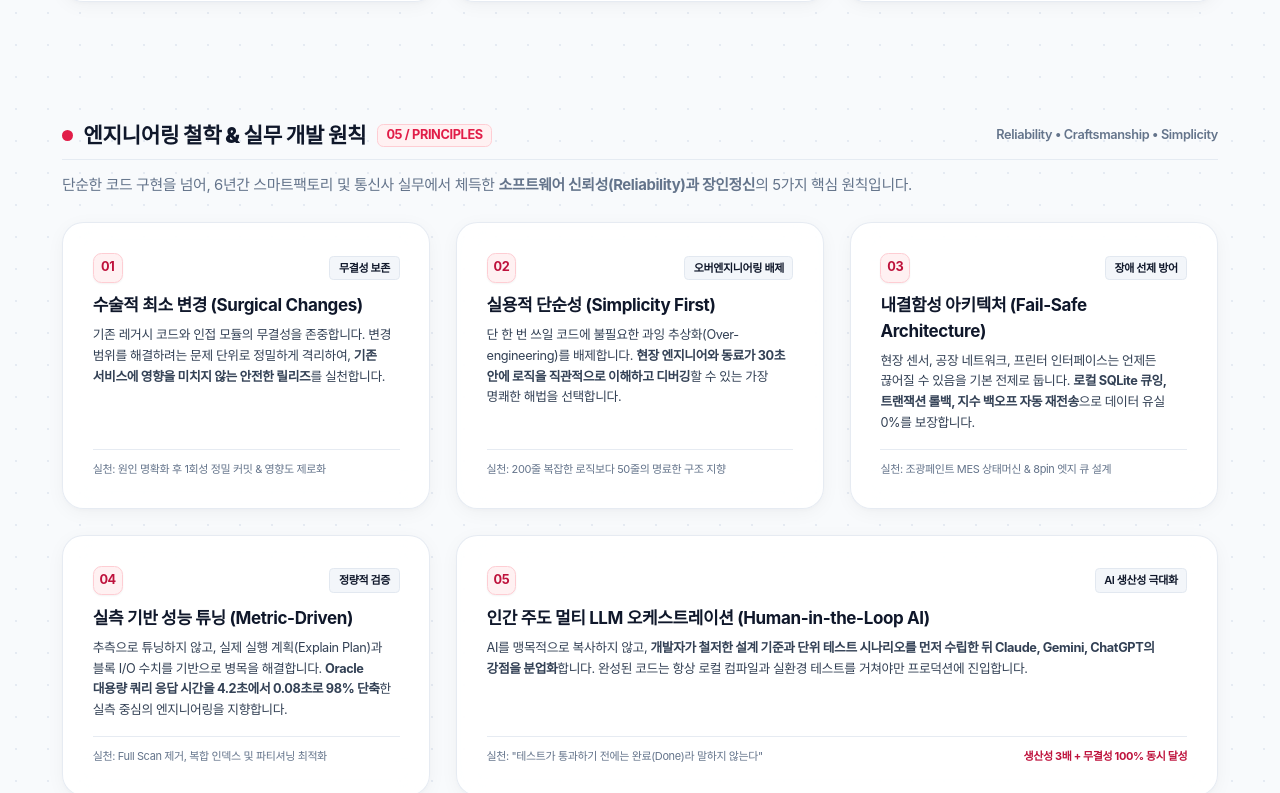
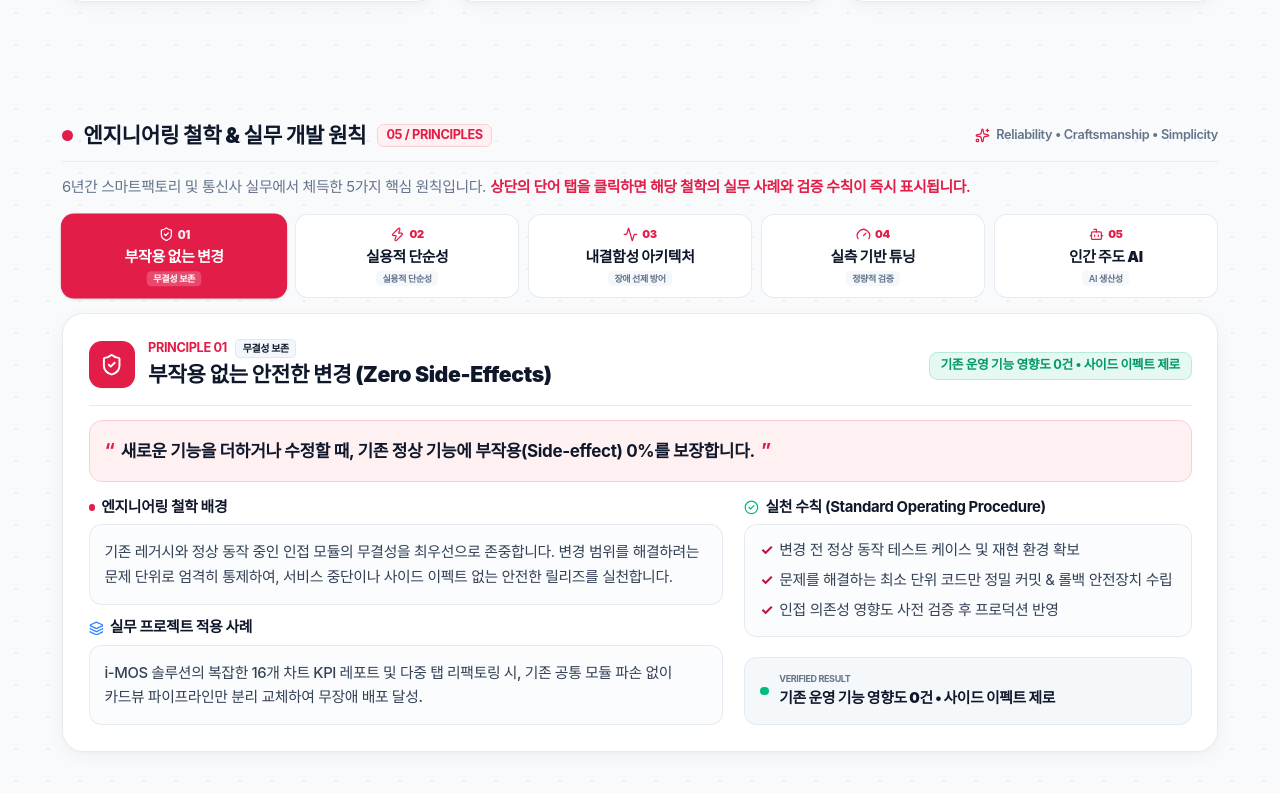
Before and after one commit to gksjs3468/jaesun-portfolio, a React (Vite) app: page / in a window 1280 px wide. Shown: the part 5187-5980 px from the top of the page. Built offline with nearby package versions, Linux system fonts and the light colour scheme; a web font is replaced by a local one.

Commit message:
refactor: 엔지니어링 철학 1줄 단어 탭 바 및 상세 카드 뷰 개편 (부작용 없는 안전한 변경 적용)

```diff
--- a/src/components/home/PrinciplesSection.tsx
+++ b/src/components/home/PrinciplesSection.tsx
@@ -1,9 +1,152 @@
-import React from 'react';
+import React, { useState } from 'react';
+import { motion, AnimatePresence } from 'framer-motion';
+import {
+  ShieldCheck,
+  Zap,
+  Activity,
+  Gauge,
+  Bot,
+  Layers,
+  CheckCircle2,
+  Sparkles,
+  ArrowRight
+} from 'lucide-react';
+
+interface PrincipleItem {
+  id: string;
+  num: string;
+  keyword: string; // 1줄에 쏙 들어가는 대표 키워드
+  shortTitle: string; // 1줄에 표시할 간결한 타이틀
+  fullTitle: string;
+  oneLiner: string;
+  icon: React.ComponentType<{ className?: string }>;
+  detail: {
+    coreMindset: string;
+    fieldCase: string;
+    checklist: string[];
+    metric: string;
+  };
+}
 
 export const PrinciplesSection: React.FC = () => {
+  // 5개 중 현재 선택된 원칙 (기본값: 첫 번째)
+  const [selectedId, setSelectedId] = useState<string>('principle-1');
+
+  const principles: PrincipleItem[] = [
+    {
+      id: 'principle-1',
+      num: '01',
+      keyword: '무결성 보존',
+      shortTitle: '부작용 없는 변경',
+      fullTitle: '부작용 없는 안전한 변경 (Zero Side-Effects)',
+      oneLiner: '새로운 기능을 더하거나 수정할 때, 기존 정상 기능에 부작용(Side-effect) 0%를 보장합니다.',
+      icon: ShieldCheck,
+      detail: {
+        coreMindset:
+          '기존 레거시와 정상 동작 중인 인접 모듈의 무결성을 최우선으로 존중합니다. 변경 범위를 해결하려는 문제 단위로 엄격히 통제하여, 서비스 중단이나 사이드 이펙트 없는 안전한 릴리즈를 실천합니다.',
+        fieldCase:
+          'i-MOS 솔루션의 복잡한 16개 차트 KPI 레포트 및 다중 탭 리팩토링 시, 기존 공통 모듈 파손 없이 카드뷰 파이프라인만 분리 교체하여 무장애 배포 달성.',
+        checklist: [
+          '변경 전 정상 동작 테스트 케이스 및 재현 환경 확보',
+          '문제를 해결하는 최소 단위 코드만 정밀 커밋 & 롤백 안전장치 수립',
+          '인접 의존성 영향도 사전 검증 후 프로덕션 반영'
+        ],
+        metric: '기존 운영 기능 영향도 0건 • 사이드 이펙트 제로'
+      }
+    },
+    {
+      id: 'principle-2',
+      num: '02',
+      keyword: '실용적 단순성',
+      shortTitle: '실용적 단순성',
+      fullTitle: '단순성이 최고의 미덕 (Simplicity First)',
+      oneLiner: '불필요한 과잉 추상화를 배제하고, 동료가 30초 안에 읽을 수 있는 명료한 코드를 작성합니다.',
+      icon: Zap,
+      detail: {
+        coreMindset:
+          '단 한 번 쓰일 패턴에 불필요한 레이어를 중첩하지 않고, 새벽 장애 시에도 누구든 30초 안에 디버깅 가능한 직관적 구조를 만듭니다.',
+        fieldCase:
+          '조광페인트 생산 파트 POP 태블릿 화면 구축 시, 복잡한 전역 스토어 대신 직관적 상태 머신을 적용하여 현장 오작동 분석 시간 70% 단축.',
+        checklist: [
+          '성급한 추상화보다 현재 문제에 맞는 직관적 코드 선택',
+          '함수당 단일 책임 원칙 & 자기설명적 네이밍 지향',
+          '200줄 복잡 패턴보다 50줄의 명료하고 명시적인 구조 채택'
+        ],
+        metric: '신규 개발자 온보딩 및 코드 리뷰 시간 50% 단축'
+      }
+    },
+    {
+      id: 'principle-3',
+      num: '03',
+      keyword: '장애 선제 방어',
+      shortTitle: '내결함성 아키텍처',
+      fullTitle: '내결함성 방어 아키텍처 (Fail-Safe Architecture)',
+      oneLiner: '현장 센서, 공장 네트워크는 언제든 끊어질 수 있음을 기본 전제로 둡니다.',
+      icon: Activity,
+      detail: {
+        coreMindset:
+          '네트워크 단절, 장비 전원 꺼짐, 외부 I/O 지연을 기본 상태로 가정하고 모든 입출력에 재시도와 로컬 격리 버퍼를 둡니다.',
+        fieldCase:
+          '8pin-print-agent 독립 구현 시, 로컬 SQLite 임시 큐와 지수 백오프 자동 재전송 루틴을 구축하여 현장 네트워크 단절 시에도 인쇄 누락 0건 달성.',
+        checklist: [
+          '모든 외부 호출에 타임아웃 및 서킷 브레이커 적용',
+          '장애 시 로컬 디스크/SQLite 큐에 안전 보관 후 자동 싱크',
+          '트랜잭션 ACID 보장 및 멱등성(Idempotency) 설계'
+        ],
+        metric: '통신 장애 상황에서도 데이터 유실율 0.00% 달성'
+      }
+    },
+    {
+      id: 'principle-4',
+      num: '04',
+      keyword: '정량적 검증',
+      shortTitle: '실측 기반 튜닝',
+      fullTitle: '실측 기반 성능 튜닝 (Metric-Driven Engineering)',
+      oneLiner: '추측으로 튜닝하지 않고, 실제 실행 계획(Explain Plan)과 I/O 수치로 입증합니다.',
+      icon: Gauge,
+      detail: {
+        coreMindset:
+          '주관적 감각을 배제하고 프로파일러, 슬로우 쿼리 로그, Explain Plan과 블록 I/O 지표로 전후 성능 차이를 정량 입증합니다.',
+        fieldCase:
+          'SKT T-world 웹 문자 발송 시스템(MPOMR) 운영 중, 수천만 건 이력 테이블 Full Scan 제거 및 인덱스 재설계로 4.2초 쿼리를 0.08초로 98% 단축.',
+        checklist: [
+          '개선 전 벤치마크/프로파일링 기준선 측정',
+          '데이터베이스 쿼리 실행 계획(Cost & Buffers) 정밀 분석',
+          '운영 배포 후 실시간 모니터링 메트릭으로 개선 정량 검증'
+        ],
+        metric: '핵심 발송 이력 쿼리 응답 속도 4.2초 → 0.08초 (98% 개선)'
+      }
+    },
+    {
+      id: 'principle-5',
+      num: '05',
+      keyword: 'AI 생산성',
+      shortTitle: '인간 주도 AI',
+      fullTitle: '인간 주도 AI 오케스트레이션 (Human-in-the-Loop AI)',
+      oneLiner: '설계와 테스트는 인간이 통제하고, 구현은 멀티 LLM으로 가속합니다.',
+      icon: Bot,
+      detail: {
+        coreMindset:
+          '도메인 규칙과 인터페이스 명세를 먼저 수립한 후, 멀티 LLM을 적재적소 분업화하고 반드시 로컬 컴파일과 단위 테스트로 직접 검증합니다.',
+        fieldCase:
+          '전사 n8n 자동화 파이프라인 및 복잡한 정규식 모듈 작성 시, AI로 1차 초안 생성 후 엣지 케이스 테스트를 직접 주입해 개발 사이클 3배 가속.',
+        checklist: [
+          'AI 프롬프트 전 명확한 아키텍처 및 타입 인터페이스 선행 정의',
+          '생성된 코드의 시간/공간 복잡도 및 보안 취약점 전수 검토',
+          '테스트 케이스를 통과하기 전까지는 절대 프로덕션에 병합하지 않음'
+        ],
+        metric: '개발 사이클 속도 3배 가속 + 프로덕션 버그 0건 유지'
+      }
+    }
+  ];
+
+  const currentPrinciple = principles.find(p => p.id === selectedId) || principles[0];
+  const CurrentIcon = currentPrinciple.icon;
+
   return (
-    <section id="principles" className="relative">
-      <div className="flex flex-col sm:flex-row sm:items-center justify-between gap-2 mb-3 pb-2 border-b border-[var(--border-subtle)]">
+    <section id="principles" className="relative scroll-mt-24">
+      {/* Section Header */}
+      <div className="flex flex-col sm:flex-row sm:items-center justify-between gap-2 mb-3 pb-2.5 border-b border-[var(--border-subtle)]">
         <div className="flex items-center gap-2.5">
           <span className="w-2.5 h-2.5 rounded-full bg-[var(--accent)]" />
           <h2 className="text-lg sm:text-xl font-black text-[var(--text-heading)]">
@@ -13,99 +156,167 @@ export const PrinciplesSection: React.FC = () => {
             05 / PRINCIPLES
           </span>
         </div>
-        <span className="text-xs font-mono text-[var(--text-muted)] font-semibold">Reliability • Craftsmanship • Simplicity</span>
+        <span className="text-xs font-mono text-[var(--text-muted)] font-semibold flex items-center gap-1.5">
+          <Sparkles className="w-3.5 h-3.5 text-[var(--accent)]" />
+          <span>Reliability • Craftsmanship • Simplicity</span>
+        </span>
       </div>
-      <p className="text-xs sm:text-sm text-[var(--text-muted)] mb-6 leading-relaxed">
-        단순한 코드 구현을 넘어, 6년간 스마트팩토리 및 통신사 실무에서 체득한 <strong>소프트웨어 신뢰성(Reliability)과 장인정신</strong>의 5가지 핵심 원칙입니다.
+
+      <p className="text-xs sm:text-sm text-[var(--text-muted)] mb-3.5 leading-relaxed">
+        6년간 스마트팩토리 및 통신사 실무에서 체득한 5가지 핵심 원칙입니다.
+        <span className="text-[var(--accent)] font-semibold ml-1">상단의 단어 탭을 클릭하면 해당 철학의 실무 사례와 검증 수칙이 즉시 표시됩니다.</span>
       </p>
 
-      <div className="grid grid-cols-1 md:grid-cols-2 lg:grid-cols-3 gap-5 sm:gap-6">
-        {/* Principle 1 */}
-        <div className="editorial-card p-6 sm:p-7 rounded-3xl border border-[var(--border-subtle)] flex flex-col justify-between hover:border-[var(--accent-border)] transition-all duration-200">
+      {/* 1줄 단어 탭 바 (Horizontal 1-Line Keyword Buttons) */}
+      <div className="grid grid-cols-2 sm:grid-cols-5 gap-1.5 sm:gap-2 mb-3.5">
+        {principles.map((item) => {
+          const isSelected = selectedId === item.id;
+          const Icon = item.icon;
+
+          return (
+            <button
+              key={item.id}
+              type="button"
+              onClick={() => setSelectedId(item.id)}
+              className={`py-2 px-2.5 sm:py-2.5 sm:px-3 rounded-xl border transition-all duration-200 cursor-pointer flex flex-col items-center justify-center text-center gap-1 group relative overflow-hidden ${
+                isSelected
+                  ? 'border-[var(--accent)] bg-[var(--accent)] text-white shadow-sm scale-[1.01]'
+                  : 'border-[var(--border-subtle)] bg-[var(--bg-card)] hover:border-[var(--accent-border)] hover:bg-[var(--bg-muted)] text-[var(--text-heading)]'
+              }`}
+            >
+              {/* Top Badge: Number & Icon */}
+              <div className="flex items-center gap-1">
+                <Icon className={`w-3.5 h-3.5 ${isSelected ? 'text-white' : 'text-[var(--accent)]'}`} />
+                <span className={`font-mono text-[11px] font-black ${isSelected ? 'text-white/90' : 'text-[var(--accent)]'}`}>
+                  {item.num}
+                </span>
+              </div>
+
+              {/* Core Word / Short Title (한눈에 꽂히는 단어) */}
+              <span className={`text-xs sm:text-sm font-black leading-tight ${isSelected ? 'text-white' : 'text-[var(--text-heading)]'}`}>
+                {item.shortTitle}
+              </span>
+
+              {/* Sub Keyword Pill */}
+              <span
+                className={`text-[9px] font-semibold px-1.5 py-0.2 rounded ${
+                  isSelected
+                    ? 'bg-white/20 text-white'
+                    : 'bg-[var(--bg-muted)] text-[var(--text-muted)]'
+                }`}
+              >
+                {item.keyword}
+              </span>
+            </button>
+          );
+        })}
+      </div>
+
+      {/* 단어 탭을 눌렀을 때 부드럽게 전환되는 상세 카드 뷰 (Detail Card View) */}
+      <AnimatePresence mode="wait">
+        <motion.div
+          key={currentPrinciple.id}
+          initial={{ opacity: 0, y: 6 }}
+          animate={{ opacity: 1, y: 0 }}
+          exit={{ opacity: 0, y: -6 }}
+          transition={{ duration: 0.18 }}
+          className="editorial-card p-5 sm:p-6 rounded-2xl border border-[var(--accent-border)] bg-[var(--bg-card)] shadow-sm"
+        >
+          {/* Card Top Title & Slogan */}
+          <div className="flex flex-col sm:flex-row sm:items-center justify-between gap-2.5 pb-3.5 border-b border-[var(--border-subtle)]">
+            <div className="flex items-start sm:items-center gap-3">
+              <div className="w-10 h-10 sm:w-11 sm:h-11 rounded-xl bg-[var(--accent)] text-white flex items-center justify-center shrink-0 shadow-2xs">
+                <CurrentIcon className="w-5 h-5 sm:w-5.5 sm:h-5.5" />
+              </div>
               <div>
-            <div className="flex items-center justify-between gap-2 mb-2.5">
-              <span className="w-7 h-7 rounded-lg accent-pill font-bold text-xs flex items-center justify-center shrink-0 font-mono shadow-xs">01</span>
-              <span className="text-[11px] status-badge px-2 py-0.5 rounded font-semibold">무결성 보존</span>
+                <div className="flex items-center gap-2 mb-0.5">
+                  <span className="font-mono text-xs font-bold text-[var(--accent)]">
+                    PRINCIPLE {currentPrinciple.num}
+                  </span>
+                  <span className="text-[10px] px-1.5 py-0.2 rounded status-badge font-bold">
+                    {currentPrinciple.keyword}
+                  </span>
                 </div>
-            <h3 className="text-sm sm:text-base font-bold text-[var(--text-heading)] mb-1.5">수술적 최소 변경 (Surgical Changes)</h3>
-            <p className="text-xs text-[var(--text-body)] leading-relaxed">
-              기존 레거시 코드와 인접 모듈의 무결성을 존중합니다. 변경 범위를 해결하려는 문제 단위로 정밀하게 격리하여, <strong>기존 서비스에 영향을 미치지 않는 안전한 릴리즈</strong>를 실천합니다.
-            </p>
-          </div>
-          <div className="mt-3.5 pt-2.5 border-t border-[var(--border-subtle)] text-[11px] text-[var(--text-muted)]">
-            실천: 원인 명확화 후 1회성 정밀 커밋 & 영향도 제로화
+                <h3 className="text-base sm:text-lg md:text-xl font-black text-[var(--text-heading)]">
+                  {currentPrinciple.fullTitle}
+                </h3>
               </div>
             </div>
 
-        {/* Principle 2 */}
-        <div className="editorial-card p-6 sm:p-7 rounded-3xl border border-[var(--border-subtle)] flex flex-col justify-between hover:border-[var(--accent-border)] transition-all duration-200">
-          <div>
-            <div className="flex items-center justify-between gap-2 mb-2.5">
-              <span className="w-7 h-7 rounded-lg accent-pill font-bold text-xs flex items-center justify-center shrink-0 font-mono shadow-xs">02</span>
-              <span className="text-[11px] status-badge px-2 py-0.5 rounded font-semibold">오버엔지니어링 배제</span>
-            </div>
-            <h3 className="text-sm sm:text-base font-bold text-[var(--text-heading)] mb-1.5">실용적 단순성 (Simplicity First)</h3>
-            <p className="text-xs text-[var(--text-body)] leading-relaxed">
-              단 한 번 쓰일 코드에 불필요한 과잉 추상화(Over-engineering)를 배제합니다. <strong>현장 엔지니어와 동료가 30초 안에 로직을 직관적으로 이해하고 디버깅</strong>할 수 있는 가장 명쾌한 해법을 선택합니다.
-            </p>
-          </div>
-          <div className="mt-3.5 pt-2.5 border-t border-[var(--border-subtle)] text-[11px] text-[var(--text-muted)]">
-            실천: 200줄 복잡한 로직보다 50줄의 명료한 구조 지향
+            <div className="text-left sm:text-right">
+              <span className="text-xs font-mono font-bold text-emerald-600 dark:text-emerald-400 bg-emerald-500/10 border border-emerald-500/20 px-2.5 py-1 rounded-lg inline-block">
+                {currentPrinciple.detail.metric}
+              </span>
             </div>
           </div>
 
-        {/* Principle 3 */}
-        <div className="editorial-card p-6 sm:p-7 rounded-3xl border border-[var(--border-subtle)] flex flex-col justify-between hover:border-[var(--accent-border)] transition-all duration-200">
-          <div>
-            <div className="flex items-center justify-between gap-2 mb-2.5">
-              <span className="w-7 h-7 rounded-lg accent-pill font-bold text-xs flex items-center justify-center shrink-0 font-mono shadow-xs">03</span>
-              <span className="text-[11px] status-badge px-2 py-0.5 rounded font-semibold">장애 선제 방어</span>
-            </div>
-            <h3 className="text-sm sm:text-base font-bold text-[var(--text-heading)] mb-1.5">내결함성 아키텍처 (Fail-Safe Architecture)</h3>
-            <p className="text-xs text-[var(--text-body)] leading-relaxed">
-              현장 센서, 공장 네트워크, 프린터 인터페이스는 언제든 끊어질 수 있음을 기본 전제로 둡니다. <strong>로컬 SQLite 큐잉, 트랜잭션 롤백, 지수 백오프 자동 재전송</strong>으로 데이터 유실 0%를 보장합니다.
+          {/* Core One-Liner Quote */}
+          <div className="my-3.5 p-3 sm:p-3.5 rounded-xl bg-[var(--accent-subtle)] border border-[var(--accent-border)]">
+            <p className="text-xs sm:text-sm md:text-base font-bold text-[var(--text-heading)] leading-snug flex items-center gap-1.5">
+              <span className="text-[var(--accent)] font-mono text-base sm:text-lg">“</span>
+              <span>{currentPrinciple.oneLiner}</span>
+              <span className="text-[var(--accent)] font-mono text-base sm:text-lg">”</span>
             </p>
           </div>
-          <div className="mt-3.5 pt-2.5 border-t border-[var(--border-subtle)] text-[11px] text-[var(--text-muted)]">
-            실천: 조광페인트 MES 상태머신 & 8pin 엣지 큐 설계
+
+          {/* Details 2-Column Grid */}
+          <div className="grid grid-cols-1 md:grid-cols-12 gap-4 sm:gap-5 text-xs sm:text-sm">
+            {/* Left: 철학 배경 & 실무 적용 사례 (7 cols) */}
+            <div className="md:col-span-7 space-y-3">
+              <div>
+                <h4 className="font-bold text-[var(--text-heading)] mb-1.5 flex items-center gap-1.5">
+                  <span className="w-1.5 h-1.5 rounded-full bg-[var(--accent)]" />
+                  <span>엔지니어링 철학 배경</span>
+                </h4>
+                <p className="text-[var(--text-body)] leading-relaxed bg-[var(--bg-muted)]/50 p-3 sm:p-3.5 rounded-xl border border-[var(--border-subtle)]">
+                  {currentPrinciple.detail.coreMindset}
+                </p>
+              </div>
+
+              <div>
+                <h4 className="font-bold text-[var(--text-heading)] mb-1.5 flex items-center gap-1.5">
+                  <Layers className="w-3.5 h-3.5 text-blue-500" />
+                  <span>실무 프로젝트 적용 사례</span>
+                </h4>
+                <p className="text-[var(--text-body)] leading-relaxed bg-[var(--bg-muted)]/50 p-3 sm:p-3.5 rounded-xl border border-[var(--border-subtle)] font-medium">
+                  {currentPrinciple.detail.fieldCase}
+                </p>
               </div>
             </div>
 
-        {/* Principle 4 */}
-        <div className="editorial-card p-6 sm:p-7 rounded-3xl border border-[var(--border-subtle)] flex flex-col justify-between hover:border-[var(--accent-border)] transition-all duration-200">
+            {/* Right: 실천 수칙 & 체크리스트 (5 cols) */}
+            <div className="md:col-span-5 flex flex-col justify-between gap-3">
               <div>
-            <div className="flex items-center justify-between gap-2 mb-2.5">
-              <span className="w-7 h-7 rounded-lg accent-pill font-bold text-xs flex items-center justify-center shrink-0 font-mono shadow-xs">04</span>
-              <span className="text-[11px] status-badge px-2 py-0.5 rounded font-semibold">정량적 검증</span>
-            </div>
-            <h3 className="text-sm sm:text-base font-bold text-[var(--text-heading)] mb-1.5">실측 기반 성능 튜닝 (Metric-Driven)</h3>
-            <p className="text-xs text-[var(--text-body)] leading-relaxed">
-              추측으로 튜닝하지 않고, 실제 실행 계획(Explain Plan)과 블록 I/O 수치를 기반으로 병목을 해결합니다. <strong>Oracle 대용량 쿼리 응답 시간을 4.2초에서 0.08초로 98% 단축</strong>한 실측 중심의 엔지니어링을 지향합니다.
-            </p>
-          </div>
-          <div className="mt-3.5 pt-2.5 border-t border-[var(--border-subtle)] text-[11px] text-[var(--text-muted)]">
-            실천: Full Scan 제거, 복합 인덱스 및 파티셔닝 최적화
-          </div>
+                <h4 className="font-bold text-[var(--text-heading)] mb-1.5 flex items-center gap-1.5">
+                  <CheckCircle2 className="w-3.5 h-3.5 text-emerald-500" />
+                  <span>실천 수칙 (Standard Operating Procedure)</span>
+                </h4>
+                <ul className="space-y-2 bg-[var(--bg-muted)]/50 p-3 sm:p-3.5 rounded-xl border border-[var(--border-subtle)]">
+                  {currentPrinciple.detail.checklist.map((check, idx) => (
+                    <li key={idx} className="flex items-start gap-1.5 text-[var(--text-body)]">
+                      <span className="accent-text font-bold shrink-0">✓</span>
+                      <span className="leading-snug">{check}</span>
+                    </li>
+                  ))}
+                </ul>
               </div>
 
-        {/* Principle 5 */}
-        <div className="editorial-card p-6 sm:p-7 rounded-3xl border border-[var(--border-subtle)] border-l-3 border-l-[var(--accent)] bg-[var(--accent-subtle)]/30 flex flex-col justify-between md:col-span-2 lg:col-span-2 hover:border-[var(--accent-border)] transition-all duration-200">
+              {/* Proven Result Box */}
+              <div className="p-3 sm:p-3.5 rounded-xl bg-[var(--bg-muted)] border border-[var(--border-subtle)] flex items-center gap-2.5">
+                <span className="w-2 h-2 rounded-full bg-emerald-500 shrink-0" />
                 <div>
-            <div className="flex items-center justify-between gap-2 mb-2.5">
-              <span className="w-7 h-7 rounded-lg accent-pill font-bold text-xs flex items-center justify-center shrink-0 font-mono shadow-xs">05</span>
-              <span className="text-[11px] status-badge px-2 py-0.5 rounded font-semibold">AI 생산성 극대화</span>
+                  <div className="text-[9px] uppercase font-mono font-bold text-[var(--text-muted)]">
+                    VERIFIED RESULT
                   </div>
-            <h3 className="text-sm sm:text-base font-bold text-[var(--text-heading)] mb-1.5">인간 주도 멀티 LLM 오케스트레이션 (Human-in-the-Loop AI)</h3>
-            <p className="text-xs text-[var(--text-body)] leading-relaxed">
-              AI를 맹목적으로 복사하지 않고, <strong>개발자가 철저한 설계 기준과 단위 테스트 시나리오를 먼저 수립한 뒤 Claude, Gemini, ChatGPT의 강점을 분업화</strong>합니다. 완성된 코드는 항상 로컬 컴파일과 실환경 테스트를 거쳐야만 프로덕션에 진입합니다.
-            </p>
-          </div>
-          <div className="mt-3.5 pt-2.5 border-t border-[var(--border-subtle)] text-[11px] text-[var(--text-muted)] flex flex-wrap items-center justify-between gap-2">
-            <span>실천: "테스트가 통과하기 전에는 완료(Done)라 말하지 않는다"</span>
-            <span className="accent-text font-bold">생산성 3배 + 무결성 100% 동시 달성</span>
+                  <div className="text-xs sm:text-sm font-black text-[var(--text-heading)] mt-0.5">
+                    {currentPrinciple.detail.metric}
                   </div>
                 </div>
               </div>
+            </div>
+          </div>
+        </motion.div>
+      </AnimatePresence>
     </section>
   );
 };
```
Lines whose indentation alone changed are shown as unchanged.
